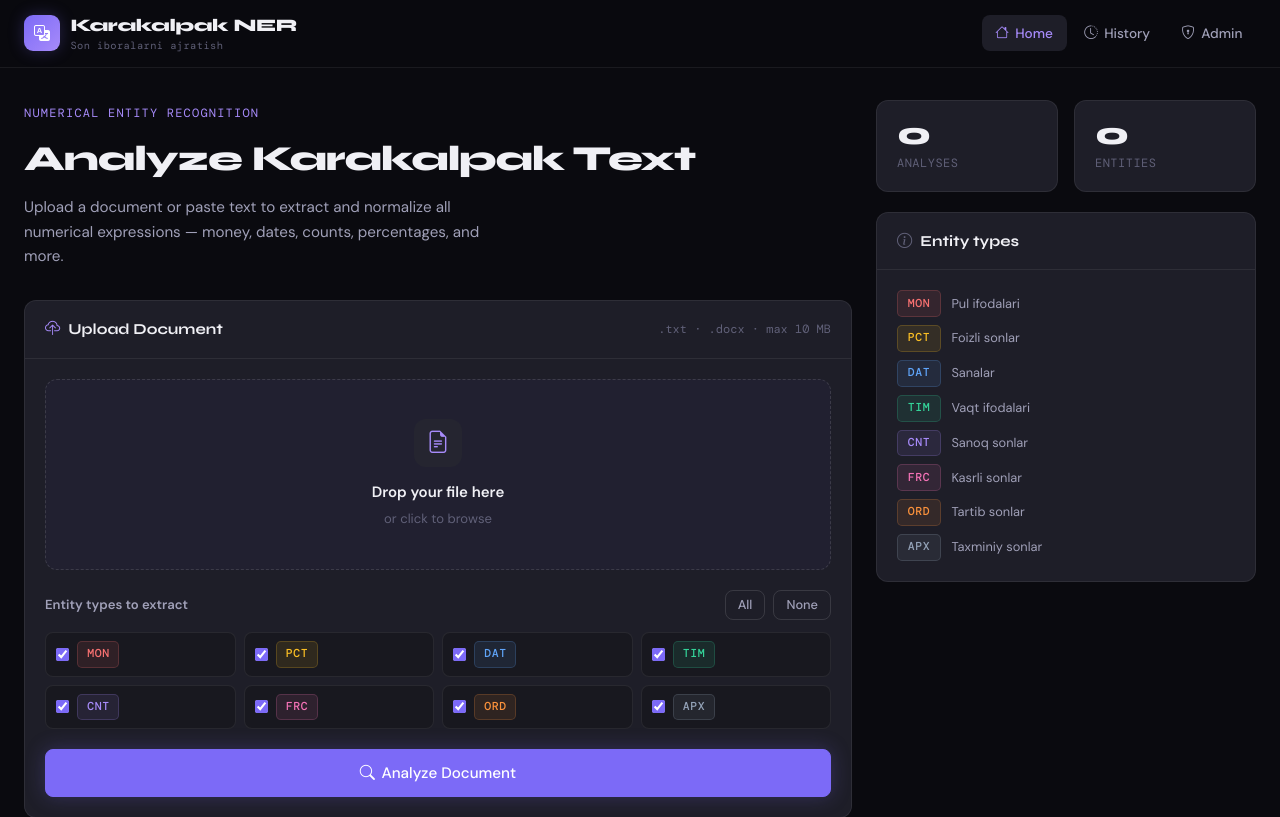
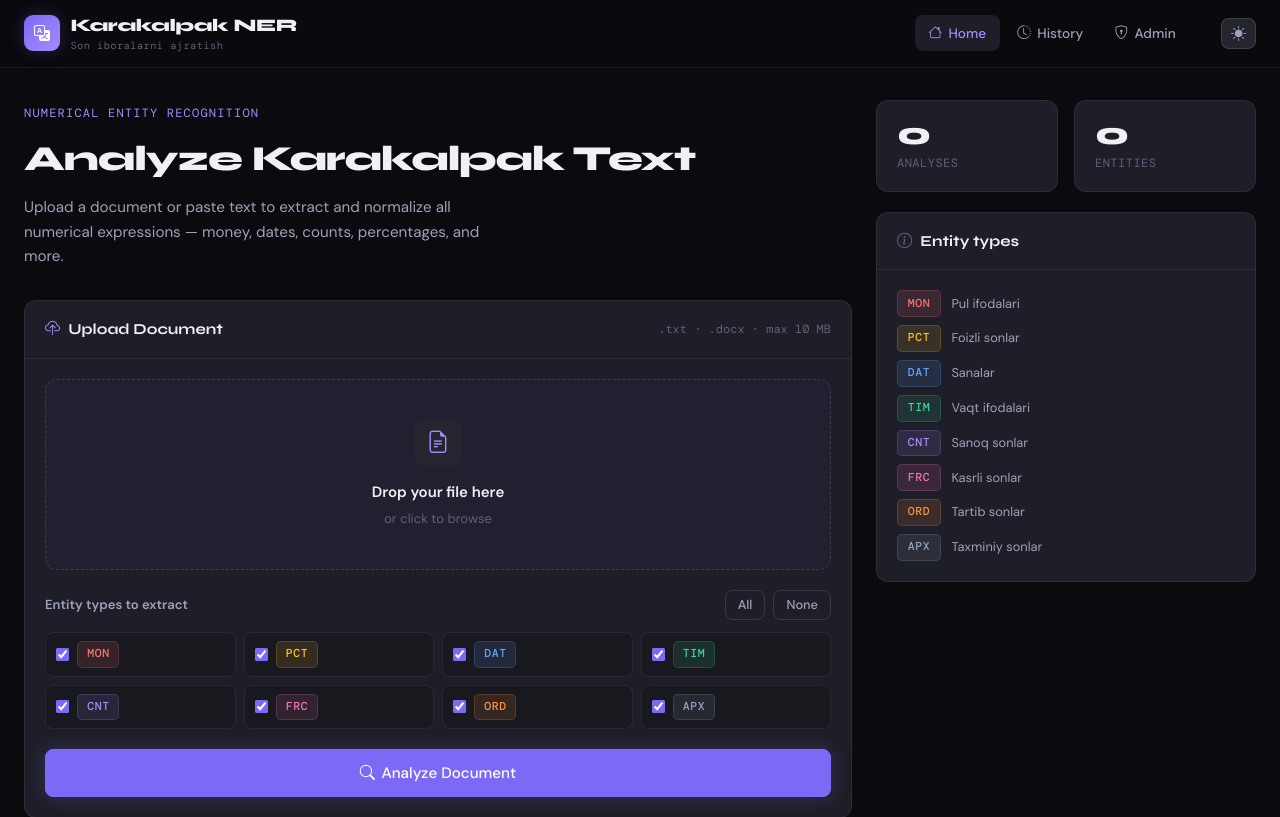
Before and after one commit to ikram-backend2324/karakalpak-ner, a Django app: page / in a window 1280 px wide. Shown: the top 817 px of the page. Run offline with Django 5.2, Linux system fonts and the light colour scheme; data that the repository does not hold is empty; some web fonts are replaced.

Commit message:
Update base.html

```diff
--- a/ner/templates/ner/base.html
+++ b/ner/templates/ner/base.html
@@ -13,7 +13,7 @@
 
   <style>
     /* ═══════════════════════════════════════════
-       DESIGN TOKENS
+       DESIGN TOKENS — DARK (default)
     ═══════════════════════════════════════════ */
     :root {
       --bg:          #0a0a0f;
@@ -23,31 +23,84 @@
       --surface2:    #252530;
       --border:      rgba(255,255,255,.07);
       --border2:     rgba(255,255,255,.12);
-
       --text:        #f0f0f5;
       --text2:       #a0a0b8;
       --text3:       #606078;
-
       --accent:      #7c6af7;
       --accent2:     #a78bfa;
       --accent-glow: rgba(124,106,247,.25);
-
-      --mon:  #f87171; --mon-bg:  rgba(248,113,113,.1);
-      --pct:  #fbbf24; --pct-bg:  rgba(251,191,36,.1);
-      --dat:  #60a5fa; --dat-bg:  rgba(96,165,250,.1);
-      --tim:  #34d399; --tim-bg:  rgba(52,211,153,.1);
-      --cnt:  #a78bfa; --cnt-bg:  rgba(167,139,250,.1);
-      --frc:  #f472b6; --frc-bg:  rgba(244,114,182,.1);
-      --ord:  #fb923c; --ord-bg:  rgba(251,146,60,.1);
-      --apx:  #94a3b8; --apx-bg:  rgba(148,163,184,.1);
-
+      --mon:  #f87171; --mon-bg:  rgba(248,113,113,.12);
+      --pct:  #fbbf24; --pct-bg:  rgba(251,191,36,.12);
+      --dat:  #60a5fa; --dat-bg:  rgba(96,165,250,.12);
+      --tim:  #34d399; --tim-bg:  rgba(52,211,153,.12);
+      --cnt:  #a78bfa; --cnt-bg:  rgba(167,139,250,.12);
+      --frc:  #f472b6; --frc-bg:  rgba(244,114,182,.12);
+      --ord:  #fb923c; --ord-bg:  rgba(251,146,60,.12);
+      --apx:  #94a3b8; --apx-bg:  rgba(148,163,184,.12);
       --radius:  12px;
       --radius2: 8px;
       --font-display: 'Syne', sans-serif;
       --font-body:    'DM Sans', sans-serif;
       --font-mono:    'DM Mono', monospace;
+      --transition: .2s cubic-bezier(.4,0,.2,1);
+    }
 
-      --transition: .2s cubic-bezier(.4,0,.2,1);
+    /* ═══════════════════════════════════════════
+       DESIGN TOKENS — LIGHT
+    ═══════════════════════════════════════════ */
+    [data-theme="light"] {
+      --bg:          #f5f5f8;
+      --bg2:         #ededf2;
+      --bg3:         #e6e6ec;
+      --surface:     #ffffff;
+      --surface2:    #f0f0f5;
+      --border:      rgba(0,0,0,.08);
+      --border2:     rgba(0,0,0,.14);
+      --text:        #0f0f14;
+      --text2:       #4a4a6a;
+      --text3:       #9090aa;
+      --accent:      #6c55f0;
+      --accent2:     #7c6af7;
+      --accent-glow: rgba(108,85,240,.18);
+      --mon:  #dc2626; --mon-bg:  rgba(220,38,38,.08);
+      --pct:  #d97706; --pct-bg:  rgba(217,119,6,.08);
+      --dat:  #2563eb; --dat-bg:  rgba(37,99,235,.08);
+      --tim:  #059669; --tim-bg:  rgba(5,150,105,.08);
+      --cnt:  #7c3aed; --cnt-bg:  rgba(124,58,237,.08);
+      --frc:  #db2777; --frc-bg:  rgba(219,39,119,.08);
+      --ord:  #ea580c; --ord-bg:  rgba(234,88,12,.08);
+      --apx:  #64748b; --apx-bg:  rgba(100,116,139,.08);
+    }
+
+    /* ── Theme toggle ── */
+    .theme-toggle {
+      background: var(--surface2);
+      border: 1px solid var(--border2);
+      border-radius: var(--radius2);
+      color: var(--text2);
+      padding: .42rem .55rem;
+      cursor: pointer;
+      font-size: .95rem;
+      line-height: 1;
+      display: flex;
+      align-items: center;
+      justify-content: center;
+      transition: all var(--transition);
+      flex-shrink: 0;
+    }
+    .theme-toggle:hover {
+      background: var(--accent);
+      border-color: var(--accent);
+      color: #fff;
+      box-shadow: 0 0 14px var(--accent-glow);
+    }
+    [data-theme="dark"]  .icon-sun  { display: inline; }
+    [data-theme="dark"]  .icon-moon { display: none; }
+    [data-theme="light"] .icon-sun  { display: none; }
+    [data-theme="light"] .icon-moon { display: inline; }
+    [data-theme="light"] .topbar {
+      background: rgba(245,245,248,.92);
+      border-bottom-color: var(--border);
     }
 
     /* ═══════════════════════════════════════════
@@ -582,6 +635,12 @@
         </a>
       </li>
     </ul>
+
+    <!-- Theme toggle -->
+    <button class="theme-toggle" id="themeToggle" aria-label="Toggle theme" title="Toggle light/dark mode">
+      <i class="bi bi-sun-fill icon-sun"></i>
+      <i class="bi bi-moon-fill icon-moon"></i>
+    </button>
   </div>
 </header>
 
@@ -613,10 +672,28 @@
 </footer>
 
 <script>
-  // Mobile nav toggle
+  // ── Mobile nav ──────────────────────────────
   document.getElementById('navToggle').addEventListener('click', function() {
     document.getElementById('navLinks').classList.toggle('open');
   });
+
+  // ── Theme toggle ────────────────────────────
+  (function() {
+    const html    = document.documentElement;
+    const btn     = document.getElementById('themeToggle');
+    const STORAGE = 'ner-theme';
+
+    // Apply saved theme immediately (before paint)
+    const saved = localStorage.getItem(STORAGE) || 'dark';
+    html.setAttribute('data-theme', saved);
+
+    btn.addEventListener('click', function() {
+      const current = html.getAttribute('data-theme');
+      const next    = current === 'dark' ? 'light' : 'dark';
+      html.setAttribute('data-theme', next);
+      localStorage.setItem(STORAGE, next);
+    });
+  })();
 </script>
 
 {% block extra_js %}{% endblock %}
```
